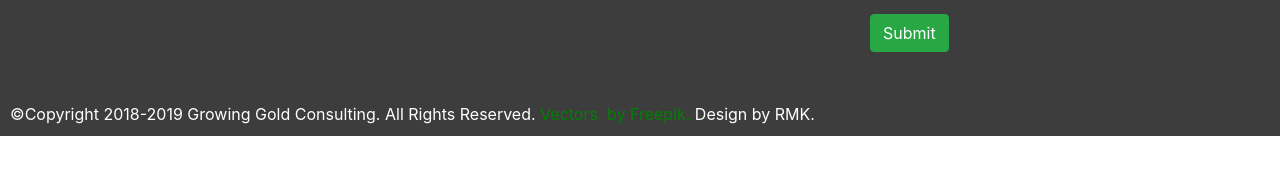
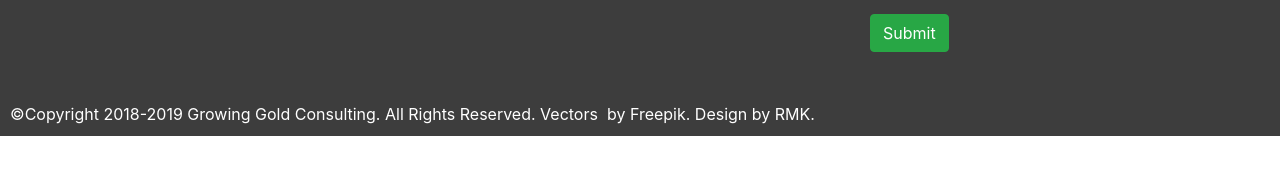
Before and after one commit to ggconsulting/ggconsulting.github.io, a Jekyll site: the page built from about.md, in a window 1280 px wide. Shown: the part 328-503 px from the top of the page. Built offline with Jekyll 4.4.1, drawn with Linux system fonts in a browser that asks for light colours; nearby versions of some CDN libraries.

Commit message:
Add files via upload

```diff
--- a/_includes/footer.html
+++ b/_includes/footer.html
@@ -27,7 +27,7 @@
     </div>
     <div class="row">
         <div class="col-12" style="padding-top:50px">
-         &copy;Copyright 2018-2019 Growing Gold Consulting. All Rights Reserved. <a href="http://www.freepik.com/">Vectors&nbsp; by Freepik.</a> Design by RMK.
+         &copy;Copyright 2018-2019 Growing Gold Consulting. All Rights Reserved. <a href="http://www.freepik.com/" style="color:#FFF">Vectors&nbsp; by Freepik</a>. Design by <a href="http://www.rollingmountainkush.com/" style="color:#FFF">RMK</a>.
         </div>
     </div>
 </footer>
```
